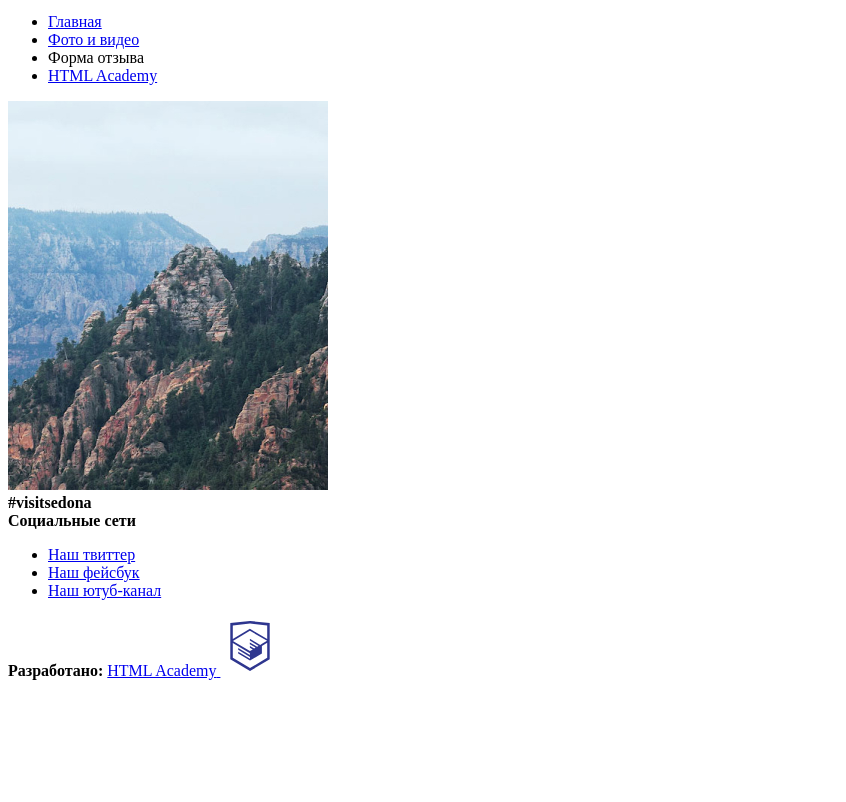
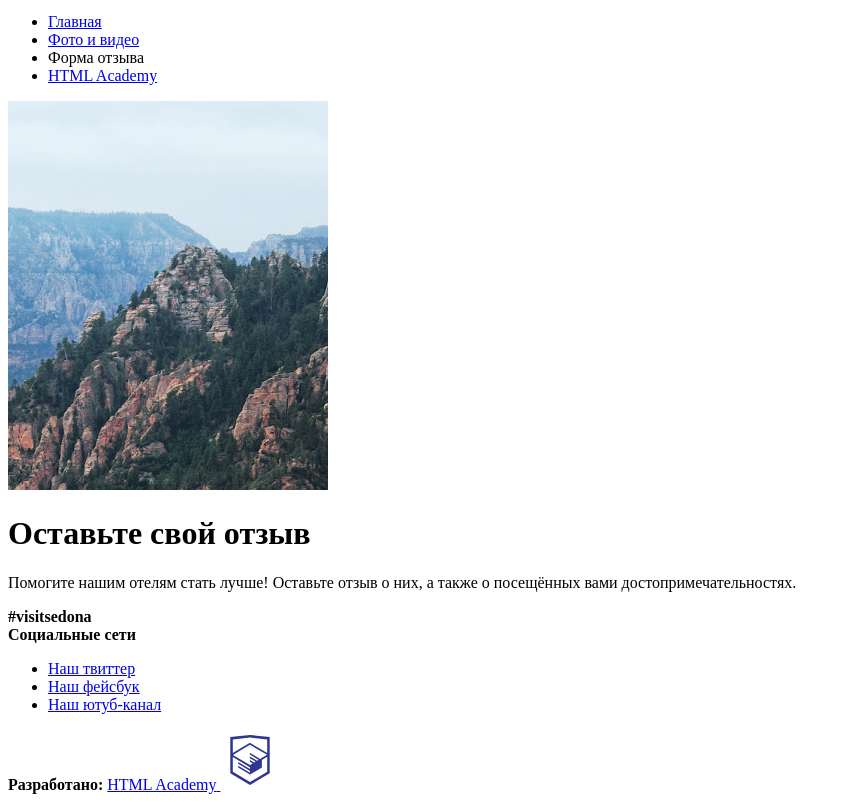
Before and after one commit to radamid/512667-sedona-24, a website: page source/form.html in a window 1280 px wide. Shown: the part 120-922 px from the top of the page, without its empty margins (0-846 px from the left). Before the commit the page ends 808 px from the top, so only its background shows below. Drawn offline with Linux system fonts and the light colour scheme.

Commit message:
Добавление основного заголовка и абзаца (стр. форма отзыва)

```diff
--- a/source/form.html
+++ b/source/form.html
@@ -33,7 +33,8 @@
       </div>
     </header>
     <main class="page-main">
-
+      <h1 class="page-main__title">Оставьте свой отзыв</h1>
+      <p class="page-main__text">Помогите нашим отелям стать лучше! Оставьте отзыв о них, а также о посещённых вами достопримечательностях.</p>
     </main>
     <footer class="page-footer">
       <div class="page-footer__hashtag hashtag">
```
